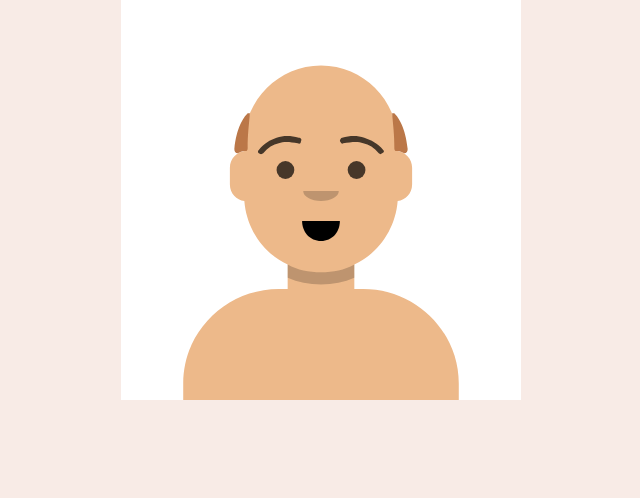
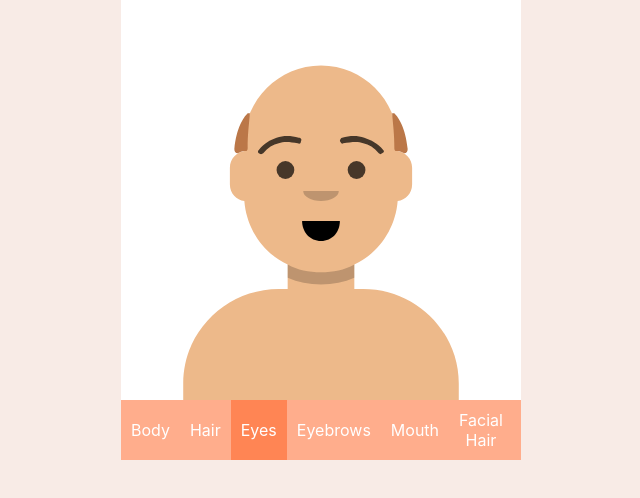
Before and after one commit to thangtmc73/avatar-maker, a React (Create React App) app: page / in a window 1280 px wide. Shown: the top 498 px of the page, without its empty margins (319-959 px from the left). Built offline with nearby package versions, Linux system fonts and the light colour scheme.

Commit message:
feat: show ListCategories

```diff
--- a/src/App.js
+++ b/src/App.js
@@ -1,11 +1,13 @@
 import "./App.css";
 import PreviewView from "./components/preview-view/PreviewView";
+import ListCategories from "./components/list-categories/ListCategories";
 
 function App() {
   return (
     <div className="app">
       <div className="main">
         <PreviewView />
+        <ListCategories />
       </div>
     </div>
   );
```
